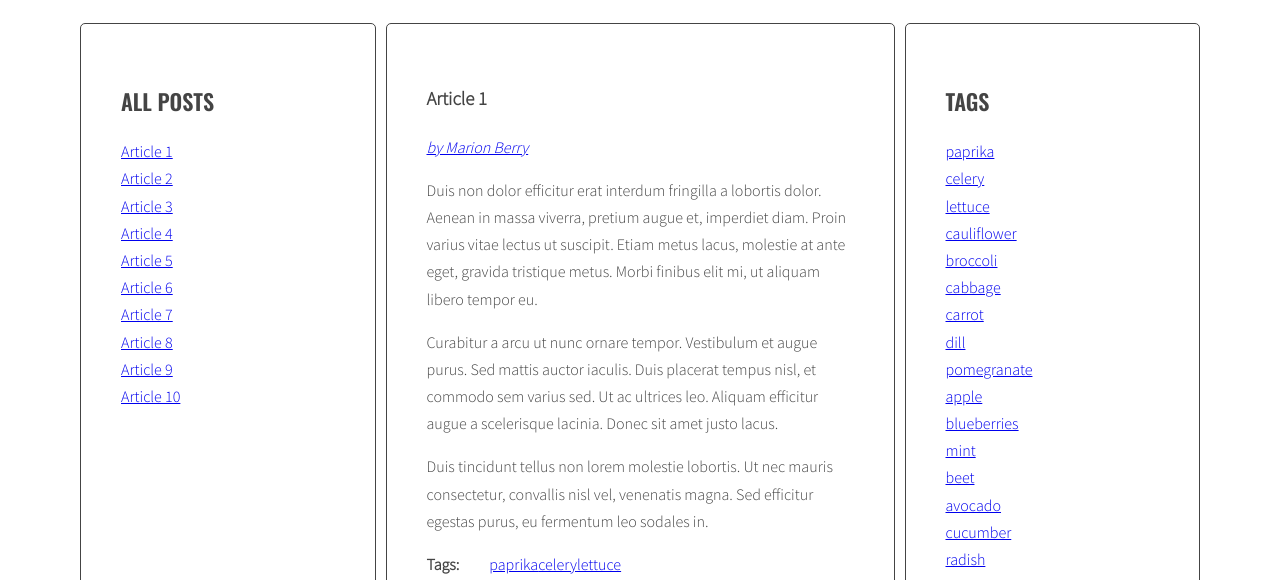
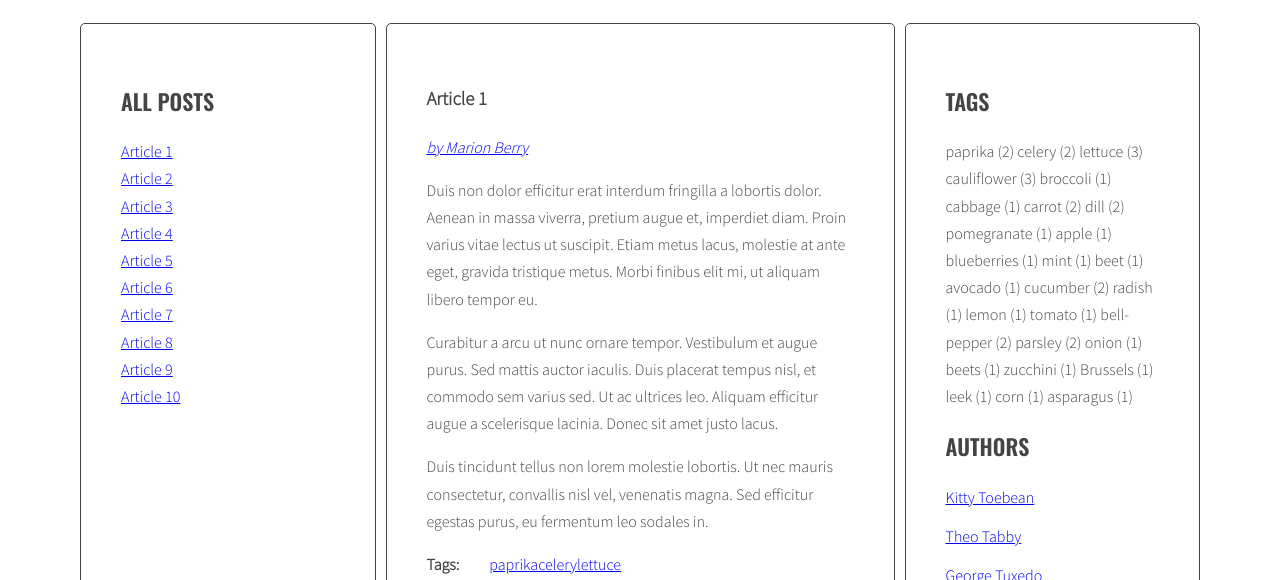
Before and after one commit to malwa36/javascript-blog, a website: page index.html in a window 1280 px wide. Shown: the part 220-800 px from the top of the page. Drawn offline with nearby package versions, Linux system fonts and the light colour scheme.

```diff
--- a/index.html
+++ b/index.html
@@ -161,11 +161,6 @@
             <aside class="sidebar">
               <h2 class="section-title">Tags</h2>
               <ul class="list tags">
-                <li><a href="#">design</a> <span>(6)</span></li>
-                <li><a href="#">code</a> <span>(5)</span></li>
-                <li><a href="#">tutorials</a> <span>(4)</span></li>
-                <li><a href="#">reviews</a> <span>(4)</span></li>
-                <li><a href="#">news</a> <span>(6)</span></li>
               </ul>
               <h2 class="section-title">Authors</h2>
               <ul class="list authors">
--- a/js/script.js
+++ b/js/script.js
@@ -92,8 +92,8 @@
 
 function generateTags(){
 
-  /* [NEW] create a new variable allTags with an empty array */
-	let allTags = [];
+  /* [NEW] create a new variable allTags with an empty object */
+	let allTags = {};
 
   /* find all articles */
 	const articles = document.querySelectorAll(optArticleSelector);
@@ -129,10 +129,12 @@
     	console.log(html);
 
       /* [NEW] check if this link is NOT already in allTags */
-      if(allTags.indexOf(taglinkHTML) == -1){
-        /* [NEW] add generated code to allTags array */
-        allTags.push(taglinkHTML);
-      }
+      if(!allTags.hasOwnProperty(tag)){
+        /* [NEW] add tag to allTags object */
+        allTags[tag] = 1;
+      } else {
+	  	allTags[tag]++;
+	  }
 
     /* END LOOP: for each tag */
 		}
@@ -145,9 +147,19 @@
   /* [NEW] find list of tags in right column */
 	const tagList = document.querySelector(optTagsListSelector);
 
-  /* [NEW] add html from allTags to tagList */
-	tagList.innerHTML = allTags.join(' ');
+  /* [NEW] create variable for all links HTML code */
+	let allTagsHTML = '';
 
+  /* [NEW] START LOOP: for each tag in allTags: */
+	for(let tag in allTags){
+		/* [NEW] generate code of a link and add it to allTagsHTML */
+		allTagsHTML += tag + ' (' + allTags[tag] + ') ';
+
+  /* [NEW] END LOOP: for each tag in allTags: */
+	}
+
+  /* [NEW] add html from allTagsHTML to tagList */
+	tagList.innerHTML = allTagsHTML;
 }
 
 generateTags();
```
